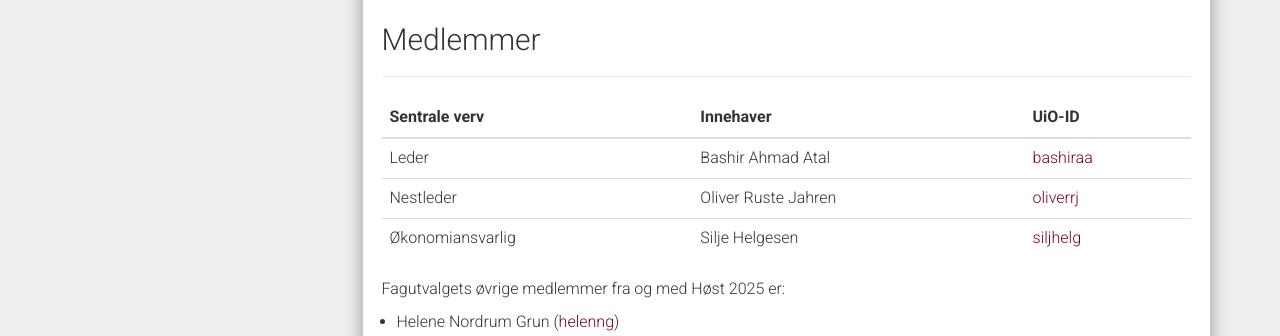
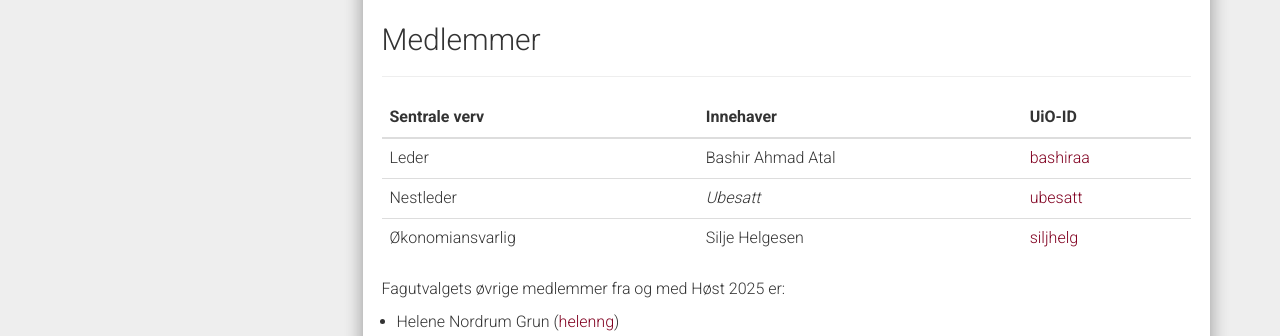
Before and after one commit to fui/fui.github.io, a Jekyll site: the page built from pages/fagutvalget.md, in a window 1280 px wide. Shown: the part 1091-1427 px from the top of the page. Built offline with Jekyll 4.4.1, drawn with Linux system fonts in a browser that asks for light colours; nearby versions of some CDN libraries.

Commit message:
oliverrj er ikke lenger i FUI.

```diff
--- a/pages/fagutvalget.md
+++ b/pages/fagutvalget.md
@@ -100,8 +100,8 @@ svarer.
     </tr>
     <tr>
       <td>Nestleder</td>
-      <td>Oliver Ruste Jahren</td>
-      <td><a href="https://personer.uio.no/oliverrj">oliverrj</a></td>
+      <td><i>Ubesatt</i></td>
+      <td><a href="https://personer.uio.no/ubesatt">ubesatt</a></td>
     </tr>
     <tr>
       <td>Økonomiansvarlig</td>
```
